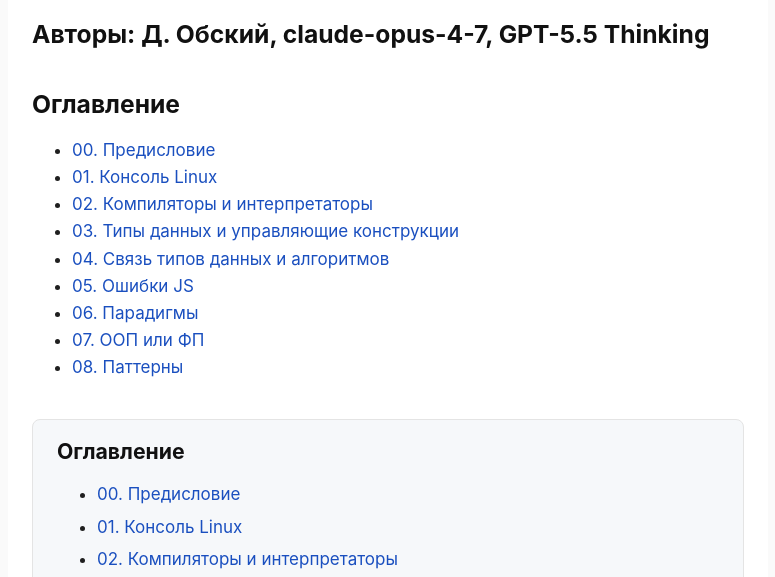
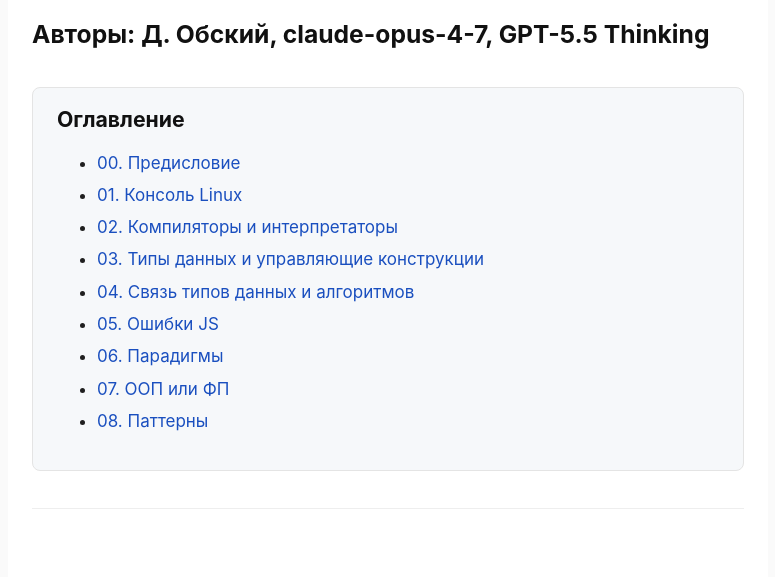
Before and after one commit to dmitryweiner/robot-talks, a website: page index.html in a window 1280 px wide. Shown: the part 172-749 px from the top of the page, without its empty margins (252-1027 px from the left). Drawn offline with Linux system fonts and the light colour scheme.

```diff
--- a/index.html
+++ b/index.html
@@ -100,20 +100,6 @@
 <main>
 <h1 id="робот-и-мальчик-разговоры-о-программировании">Робот и мальчик: разговоры о программировании</h1>
 <h2 id="авторы-д-обский-claude-opus-4-7-gpt-55-thinking">Авторы: Д. Обский, claude-opus-4-7, GPT-5.5 Thinking</h2>
-<!-- toc:start -->
-<h2 id="оглавление">Оглавление</h2>
-<ul>
-<li><a href="00.%20%D0%9F%D1%80%D0%B5%D0%B4%D0%B8%D1%81%D0%BB%D0%BE%D0%B2%D0%B8%D0%B5.md">00. Предисловие</a></li>
-<li><a href="01.%20%D0%9A%D0%BE%D0%BD%D1%81%D0%BE%D0%BB%D1%8C%20Linux.md">01. Консоль Linux</a></li>
-<li><a href="02.%20%D0%9A%D0%BE%D0%BC%D0%BF%D0%B8%D0%BB%D1%8F%D1%82%D0%BE%D1%80%D1%8B%20%D0%B8%20%D0%B8%D0%BD%D1%82%D0%B5%D1%80%D0%BF%D1%80%D0%B5%D1%82%D0%B0%D1%82%D0%BE%D1%80%D1%8B.md">02. Компиляторы и интерпретаторы</a></li>
-<li><a href="03.%20%D0%A2%D0%B8%D0%BF%D1%8B%20%D0%B4%D0%B0%D0%BD%D0%BD%D1%8B%D1%85%20%D0%B8%20%D1%83%D0%BF%D1%80%D0%B0%D0%B2%D0%BB%D1%8F%D1%8E%D1%89%D0%B8%D0%B5%20%D0%BA%D0%BE%D0%BD%D1%81%D1%82%D1%80%D1%83%D0%BA%D1%86%D0%B8%D0%B8.md">03. Типы данных и управляющие конструкции</a></li>
-<li><a href="04.%20%D0%A1%D0%B2%D1%8F%D0%B7%D1%8C%20%D1%82%D0%B8%D0%BF%D0%BE%D0%B2%20%D0%B4%D0%B0%D0%BD%D0%BD%D1%8B%D1%85%20%D0%B8%20%D0%B0%D0%BB%D0%B3%D0%BE%D1%80%D0%B8%D1%82%D0%BC%D0%BE%D0%B2.md">04. Связь типов данных и алгоритмов</a></li>
-<li><a href="05.%20%D0%9E%D1%88%D0%B8%D0%B1%D0%BA%D0%B8%20JS.md">05. Ошибки JS</a></li>
-<li><a href="06.%20%D0%9F%D0%B0%D1%80%D0%B0%D0%B4%D0%B8%D0%B3%D0%BC%D1%8B.md">06. Парадигмы</a></li>
-<li><a href="07.%20%D0%9E%D0%9E%D0%9F%20%D0%B8%D0%BB%D0%B8%20%D0%A4%D0%9F.md">07. ООП или ФП</a></li>
-<li><a href="08.%20%D0%9F%D0%B0%D1%82%D1%82%D0%B5%D1%80%D0%BD%D1%8B.md">08. Паттерны</a></li>
-</ul>
-<!-- toc:end -->
 
 <nav class="toc" id="toc">
   <h2>Оглавление</h2>
```
Also changed, not shown: scripts/build-html.mjs (+7 -1 lines), README.md.
